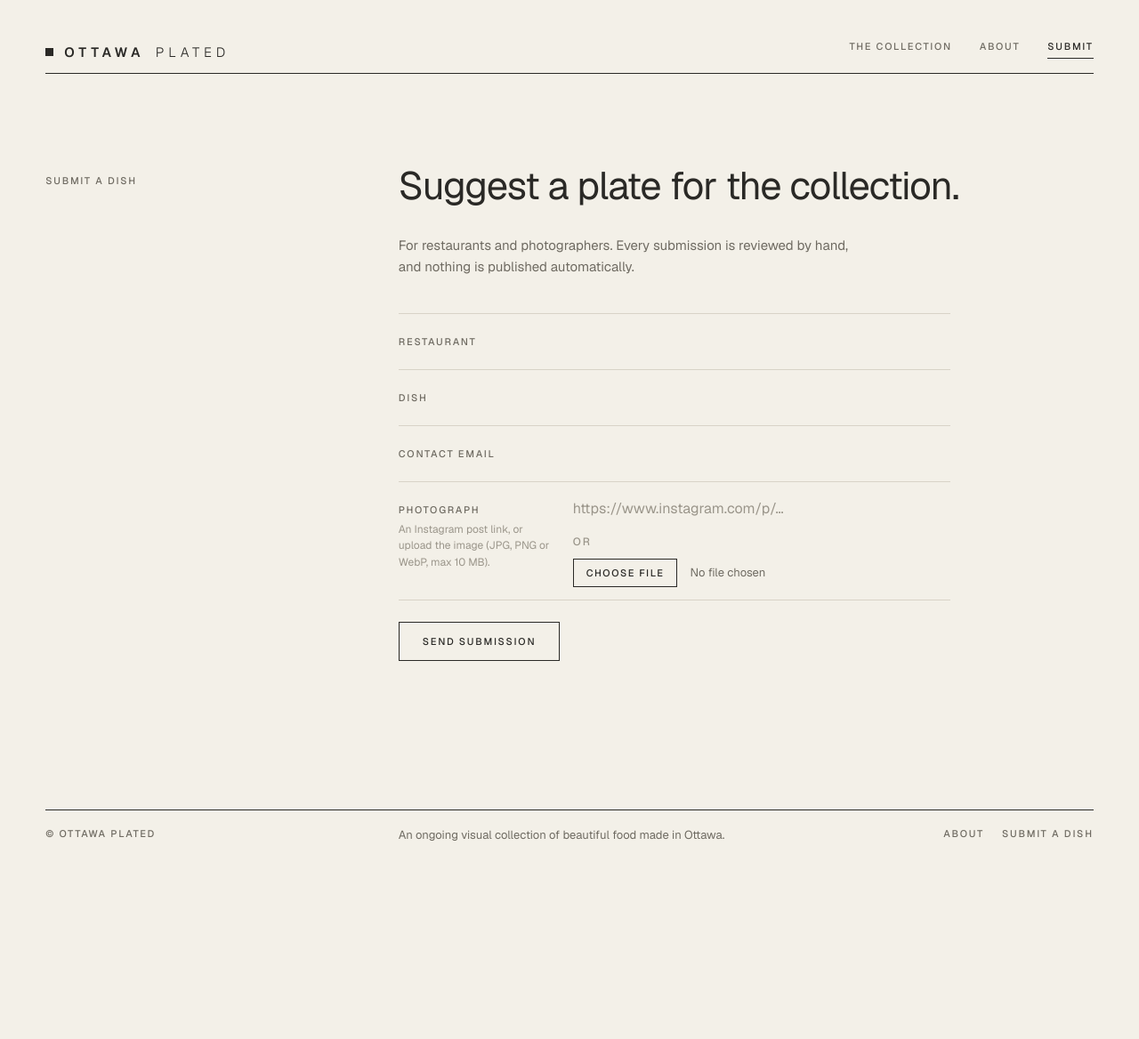
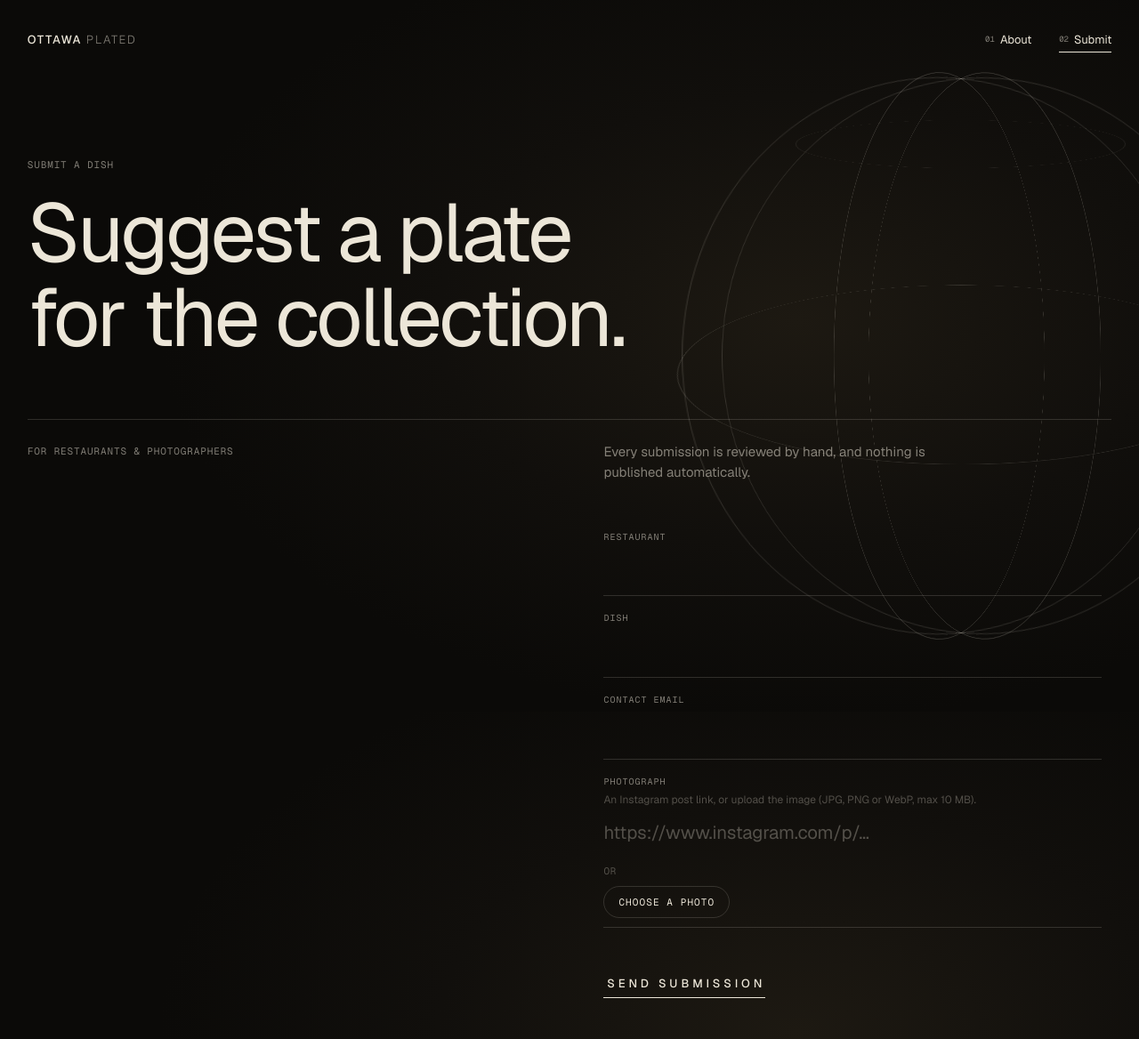
Before and after one commit to Ottawadining/web0909, a website with bundled scripts: page submit.html in a window 1280 px wide. Shown: the top 1168 px of the page at 89% size. Before the commit the page ends 981 px from the top, so only its background shows below. Built offline with nearby package versions, Linux system fonts and the light colour scheme.

Commit message:
Add files via upload

```diff
--- a/submit.html
+++ b/submit.html
@@ -6,7 +6,7 @@
 <title>Submit a dish — Ottawa Plated</title>
 <meta name="description" content="Restaurants and photographers can suggest a beautiful Ottawa dish for the Ottawa Plated collection. Every submission is reviewed before publication.">
 <link rel="canonical" href="https://ottawaplated.com/submit.html">
-<meta name="theme-color" content="#f3f0e8">
+<meta name="theme-color" content="#0b0a08">
 <meta property="og:type" content="website">
 <meta property="og:site_name" content="Ottawa Plated">
 <meta property="og:title" content="Submit a dish — Ottawa Plated">
@@ -18,52 +18,59 @@
 <link rel="preconnect" href="https://fonts.googleapis.com">
 <link rel="preconnect" href="https://fonts.gstatic.com" crossorigin>
 <link rel="stylesheet" href="https://fonts.googleapis.com/css2?family=Geist:wght@300;400;500;600&family=Geist+Mono:wght@400;500&display=swap">
-<link rel="stylesheet" href="/assets/site.css">
+<link rel="stylesheet" href="/assets/pages.css">
 </head>
 <body>
-<div class="wrap">
-  <header class="site-head">
-    <a class="mark" href="/" aria-label="Ottawa Plated — home"><i aria-hidden="true"></i>OTTAWA<b>PLATED</b></a>
+<a class="skip" href="#main">Skip to content</a>
+<div class="orb" aria-hidden="true"><span></span><span></span><span></span><span></span><span></span><span></span></div>
+
+<header class="hud">
+  <a class="mark" href="/" aria-label="Ottawa Plated — home">OTTAWA<b>PLATED</b></a>
   <nav class="nav" aria-label="Primary">
-      <a href="/">The Collection</a>
-      <a href="/about.html">About</a>
-      <a href="/submit.html" aria-current="page">Submit</a>
+    <a href="/about.html"><i>01</i>About</a>
+    <a href="/submit.html" aria-current="page"><i>02</i>Submit</a>
   </nav>
 </header>
 
 <main class="page" id="main">
   <p class="cap">Submit a dish</p>
-    <div class="page-body">
-      <h1>Suggest a plate for the collection.</h1>
-      <div class="prose">
-        <p class="muted">For restaurants and photographers. Every submission is reviewed by hand, and nothing is published automatically.</p>
-      </div>
-
+  <h1 class="title"><span class="ln"><span>Suggest a plate</span></span><span class="ln"><span>for the collection.</span></span></h1>
+  <div class="body">
+    <p class="cap">For restaurants &amp; photographers</p>
     <form class="form" id="submit-form" novalidate>
+      <p class="lede">Every submission is reviewed by hand, and nothing is published automatically.</p>
       <div class="field"><label for="f-rest">Restaurant</label><input id="f-rest" name="restaurant" type="text" required maxlength="120" autocomplete="organization"></div>
       <div class="field"><label for="f-dish">Dish</label><input id="f-dish" name="dish" type="text" required maxlength="140"></div>
       <div class="field"><label for="f-email">Contact email</label><input id="f-email" name="email" type="email" required maxlength="200" autocomplete="email"></div>
       <div class="field">
         <label for="f-ig">Photograph<small>An Instagram post link, or upload the image (JPG, PNG or WebP, max 10 MB).</small></label>
-          <div>
         <input id="f-ig" name="instagram_url" type="url" maxlength="300" placeholder="https://www.instagram.com/p/…" inputmode="url">
         <p class="or cap">or</p>
+        <div class="file">
           <input id="f-photo" name="photo" type="file" accept="image/jpeg,image/png,image/webp" aria-label="Upload a photograph">
+          <label class="pick" for="f-photo">Choose a photo</label>
+          <span class="name" id="f-photo-name"></span>
         </div>
       </div>
       <div class="hp" aria-hidden="true"><label for="f-web">Website</label><input id="f-web" name="website" type="text" tabindex="-1" autocomplete="off"></div>
-        <div class="form-actions"><button class="btn" type="submit" id="f-send">Send submission</button></div>
+      <div class="form-actions"><button class="send" type="submit" id="f-send">Send submission</button></div>
       <p class="form-status" id="f-status" role="status" aria-live="polite"></p>
     </form>
   </div>
 </main>
 
-  <footer class="site-foot foot">
+<footer class="foot">
   <p>© Ottawa Plated</p>
-    <p>An ongoing visual collection of beautiful food made in Ottawa.</p>
-    <p><a href="/about.html">About</a><a href="/submit.html">Submit a dish</a></p>
+  <p><a href="/">The Collection</a><a href="/about.html">About</a><a href="/submit.html">Submit a dish</a></p>
 </footer>
-</div>
 <script type="module" src="/assets/submit.js"></script>
+<script>
+  // show the chosen file's name next to the button
+  (function () {
+    var f = document.getElementById('f-photo'), n = document.getElementById('f-photo-name'), form = document.getElementById('submit-form');
+    f.addEventListener('change', function () { n.textContent = f.files[0] ? f.files[0].name : ''; });
+    form.addEventListener('reset', function () { n.textContent = ''; });
+  })();
+</script>
 </body>
 </html>
```
Also changed, not shown: about.html (+15 -15 lines). Lines whose indentation alone changed are shown as unchanged.
